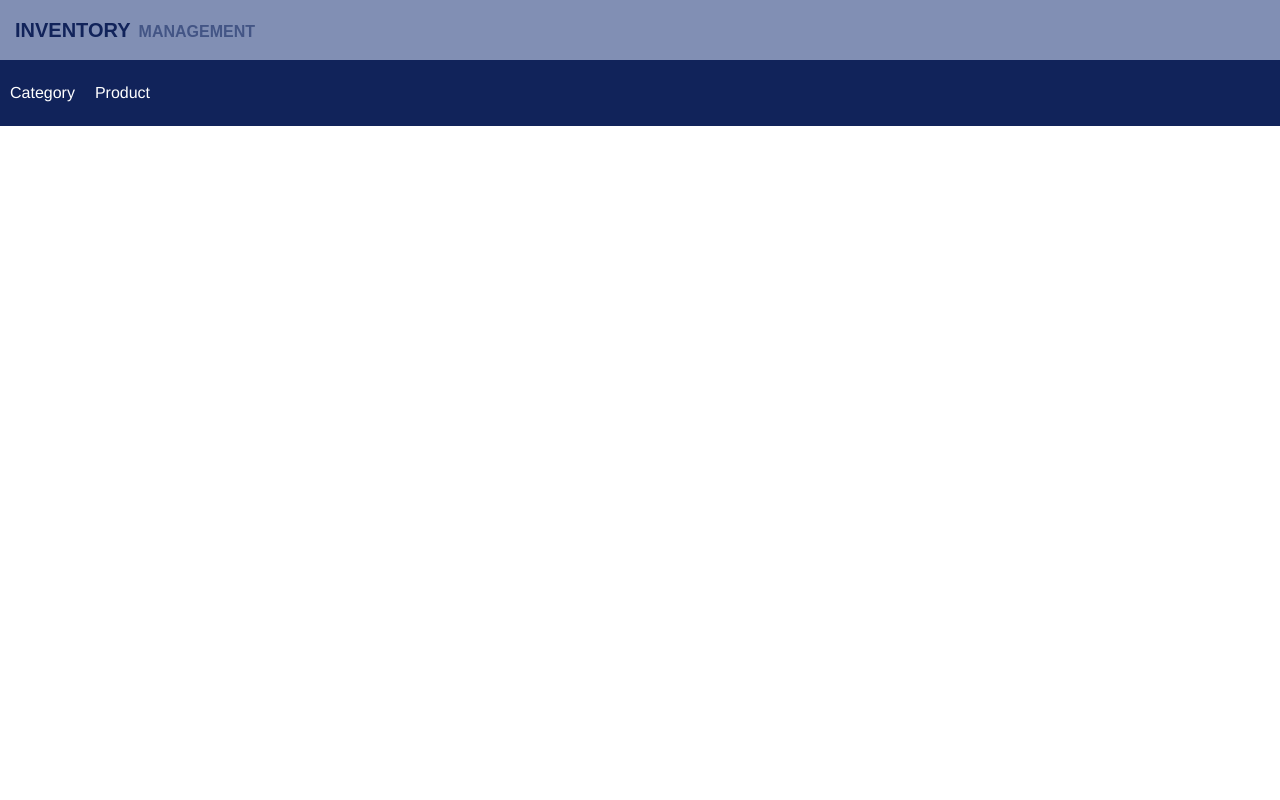
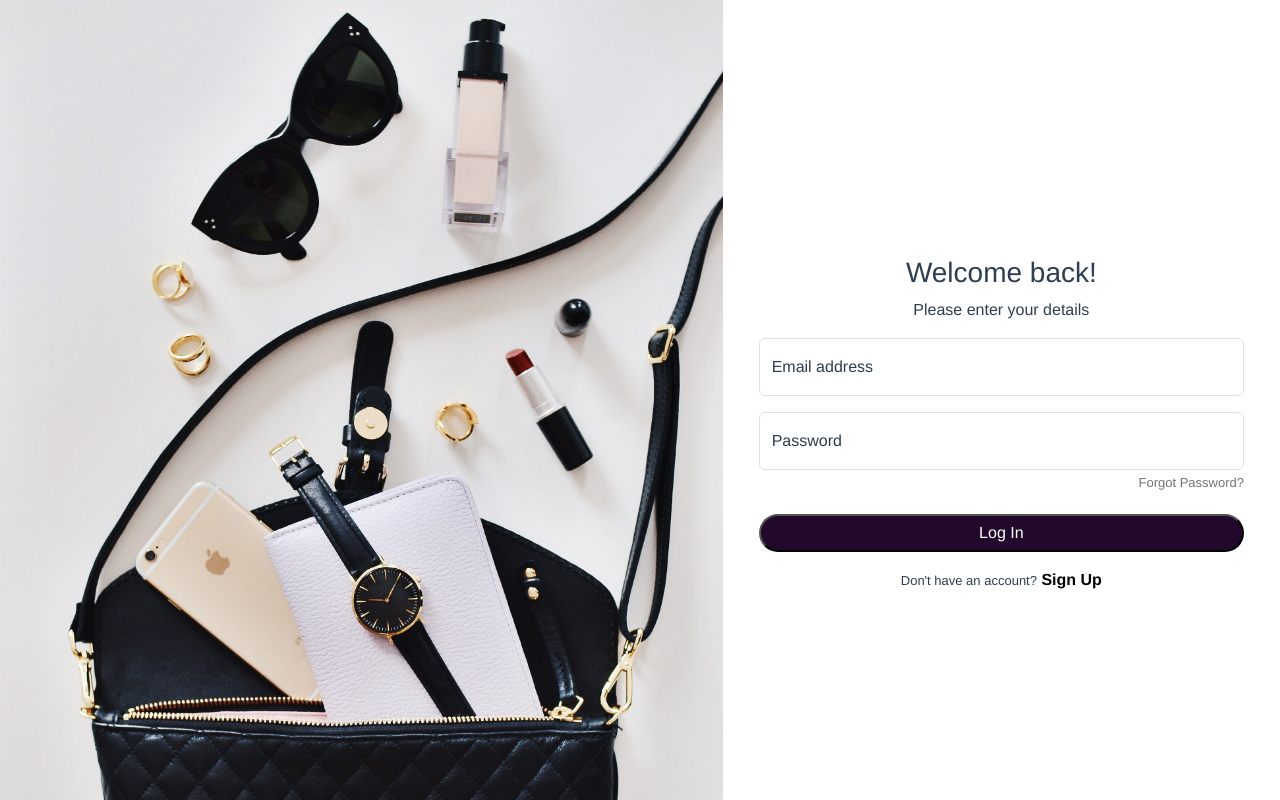
Before and after one commit to sehwan27/inventory-management-page, a Vue app in the folder inventory-management-page/: page /login in a window 1280 px wide. Built offline with nearby package versions, Linux system fonts and the light colour scheme.

Commit message:
login scree

```diff
--- a/inventory-management-page/package.json
+++ b/inventory-management-page/package.json
@@ -8,9 +8,15 @@
     "lint": "vue-cli-service lint"
   },
   "dependencies": {
+    "@fortawesome/fontawesome-svg-core": "^6.5.1",
+    "@fortawesome/free-brands-svg-icons": "^6.5.1",
+    "@fortawesome/free-regular-svg-icons": "^6.5.1",
+    "@fortawesome/free-solid-svg-icons": "^6.5.1",
+    "@fortawesome/vue-fontawesome": "^3.0.5",
     "axios": "^1.6.2",
     "bootstrap": "^5.3.2",
     "core-js": "^3.6.5",
+    "font-awesome": "^4.7.0",
     "joi": "^17.11.0",
     "moment": "^2.29.4",
     "popper.js": "^1.16.1",
--- a/inventory-management-page/src/App.vue
+++ b/inventory-management-page/src/App.vue
@@ -1,18 +1,13 @@
 <template>
   <div>
-    <TopNav />
     <router-view />
   </div>
 </template>
 
 <script>
-import TopNav from '@/components/TopNav.vue';
 
 export default {
   name: 'App',
-  components: {
-    TopNav,
-  }
 };
 </script>
 
--- a/inventory-management-page/src/components/TopNav.vue
+++ b/inventory-management-page/src/components/TopNav.vue
@@ -1,10 +1,14 @@
 <template>
   <div>
     <div class="title-container">
-
       <span style="font-family: sans-serif">
         <span class="mb-0 me-2 inventory-text">INVENTORY</span>
         <span class="management-text">MANAGEMENT</span>
+      </span>
+      <span class="float-end">
+        <router-link to="/login" class="nav-link">
+          <font-awesome-icon :icon="['fas', 'right-to-bracket']"
+        /></router-link>
       </span>
     </div>
 
@@ -33,20 +37,19 @@ export default {};
   background-color: $primary-1;
 }
 
-.nav-link, .nav-item {
+.nav-link,
+.nav-item {
   width: fit-content;
   color: white;
 }
 
-.navbar-nav{
+.navbar-nav {
   flex-direction: row;
 }
 
 .nav-item {
   padding: 5px 10px;
 }
-
-
 
 .inventory-text {
   color: $primary-1;
--- a/inventory-management-page/src/main.js
+++ b/inventory-management-page/src/main.js
@@ -2,13 +2,27 @@ import { createApp } from 'vue';
 import App from './App.vue';
 import router from './router'; // Import the router configuration
 import axios from 'axios'
+import TopNav from './components/TopNav.vue'
 import 'bootstrap';
 import "bootstrap/dist/css/bootstrap.min.css";
 // Create the app instance
+/* import the fontawesome core */
+import { library } from '@fortawesome/fontawesome-svg-core'
+
+/* import font awesome icon component */
+import { FontAwesomeIcon } from '@fortawesome/vue-fontawesome'
+
+/* import specific icons */
+import { faUserSecret, faRightToBracket } from '@fortawesome/free-solid-svg-icons'
+
+/* add icons to the library */
+library.add(faUserSecret, faRightToBracket)
+
 const app = createApp(App);
 
 // Use the router
 app.use(router);
+app.component('TopNav', TopNav)
 axios.defaults.baseURL = 'http://localhost:8000'
 // Mount the app to the element with id 'app'
-app.mount('#app');
+app.component('font-awesome-icon', FontAwesomeIcon).mount('#app');
--- a/inventory-management-page/src/router.js
+++ b/inventory-management-page/src/router.js
@@ -4,11 +4,16 @@ import Category from './views/Category.vue';
 import Product from './views/Product.vue';
 import ProductDetails from './views/product/Details.vue';
 import About from './views/About.vue';
+import Login from './views/Login.vue';
 
 const routes = [
   {
     path: '/',
     component: About,
+  },
+  {
+    path: '/login',
+    component: Login,
   },
   {
     path: '/product',
--- a/inventory-management-page/src/style/buttons.scss
+++ b/inventory-management-page/src/style/buttons.scss
@@ -43,3 +43,21 @@
         background-color: $primary-2;
     }
 }
+
+.login-button {
+    width: 100%;
+    border-radius: 50px;
+    background-color: #22092C;
+    color: white;
+    padding: 5px;
+    margin-top: 20px;
+}
+
+.sign-up-link {
+    text-decoration: none;
+    color: black;
+    font-weight: bold;
+    &:hover {
+        text-decoration: underline;
+    }
+}
--- /dev/null
+++ b/inventory-management-page/src/views/Login.vue
@@ -0,0 +1,77 @@
+<template>
+  <div class="row w-100">
+    <div class="col-md-7">
+        <div class="login-img-container">
+
+            <img src="../assets/login.jpg" alt="">
+        </div>
+    </div>
+    <div class="col-md-5 d-flex align-items-center mt-5">
+      <div class="container">
+        <h3>Welcome back!</h3>
+        <p>Please enter your details</p>
+
+        <div class="form-floating mb-3">
+          <input
+            type="email"
+            class="form-control"
+            id="floatingInput"
+            placeholder="name@example.com"
+          />
+          <label for="floatingInput">Email address</label>
+        </div>
+        <div class="form-floating">
+          <input
+            type="password"
+            name="password"
+            id="passwordInput"
+            class="form-control"
+            placeholder=""
+          />
+          <label for="passwordInput" id="password">Password</label>
+        </div>
+        <div class="w-100 text-end">
+
+            <router-link to="/forgot-password" class="forgot-password-link">Forgot Password?</router-link>
+        </div>
+
+        <div class="w-100"><button class="login-button">Log In</button></div>
+
+        <div class="mt-3">
+
+            <span>
+                <span style="font-size: 13px;">Don't have an account?</span>
+                <router-link to="/forgot-password" class="sign-up-link"> Sign Up</router-link>
+            </span>
+        </div>
+      </div>
+    </div>
+  </div>
+</template>
+
+<script>
+export default {};
+</script>
+
+<style scoped lang="scss">
+@import "@/style/buttons.scss";
+
+.login-img-container {
+    width: 100%;
+    img {
+        width: 100%;
+        height: 100vh;
+        object-fit: cover;
+    }
+}
+
+.sign-up-link {
+    margin-top: 30px;
+}
+
+.forgot-password-link {
+    text-decoration: none;
+    font-size: 13px;
+    color: #515151cc;
+}
+</style>
--- a/inventory-management-page/src/views/Product.vue
+++ b/inventory-management-page/src/views/Product.vue
@@ -1,5 +1,6 @@
 <template>
   <div>
+    <TopNav />
     <div class="container">
       <h3 class="text-start">Products</h3>
       <div class="row w-100 d-flex justify-content-end mb-3">
@@ -81,12 +82,14 @@ import schema from "../schema/product/listing";
 import createProductSchema from "../schema/product/createProduct";
 import { Modal } from "bootstrap";
 import FieldsGroup from "@/components/FieldsGroup.vue";
+// import TopNav from '@/components/TopNav.vue';
 
 export default {
   name: "Product",
   components: {
     Table,
     FieldsGroup,
+    // TopNav,
   },
   data() {
     return {
```
Also changed, not shown: inventory-management-page/src/assets/login.jpg (added), inventory-management-page/src/style/navigation.scss (line endings or trailing spaces), 1 other file (tests, documents, lock files or other folders).
